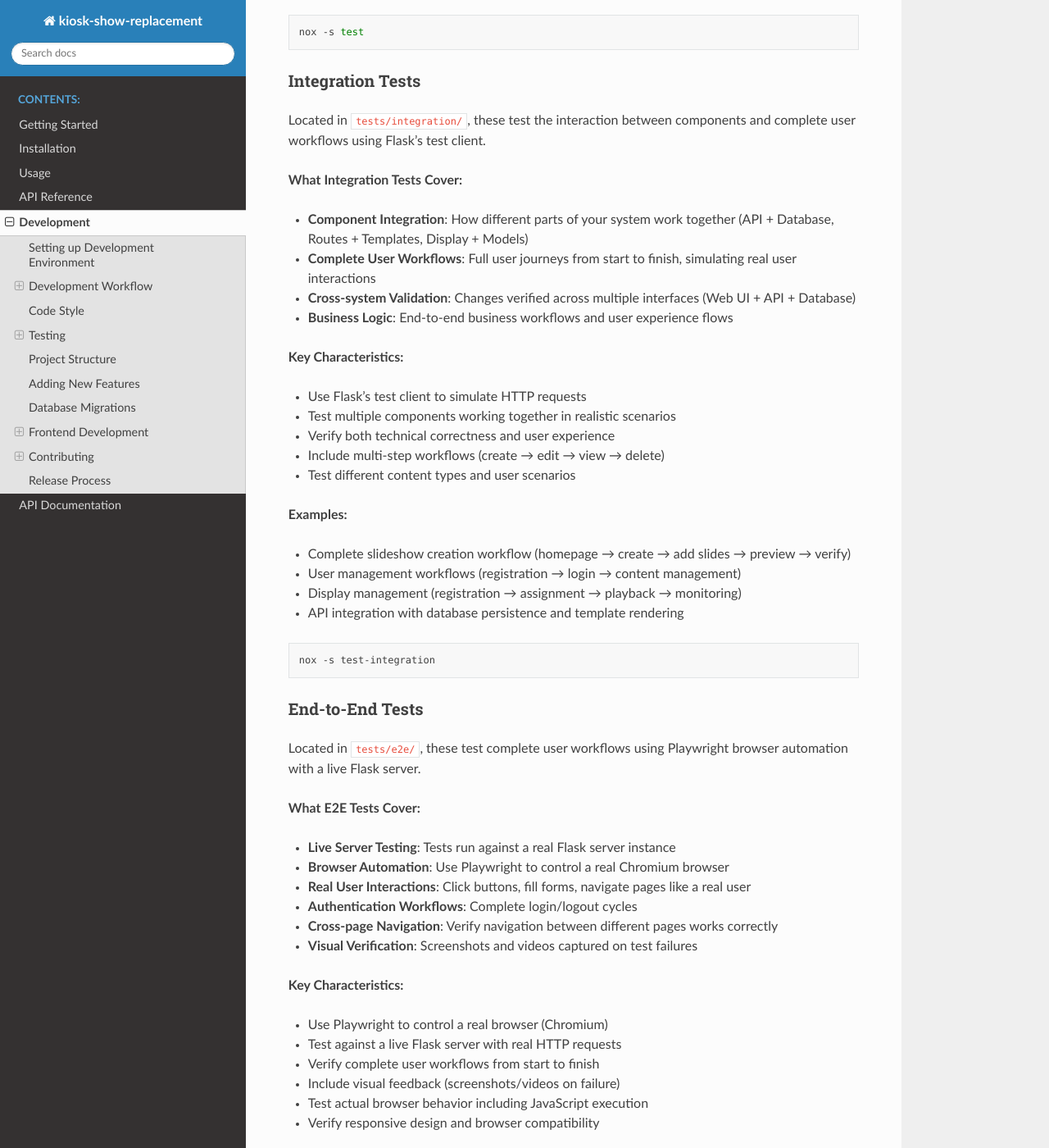
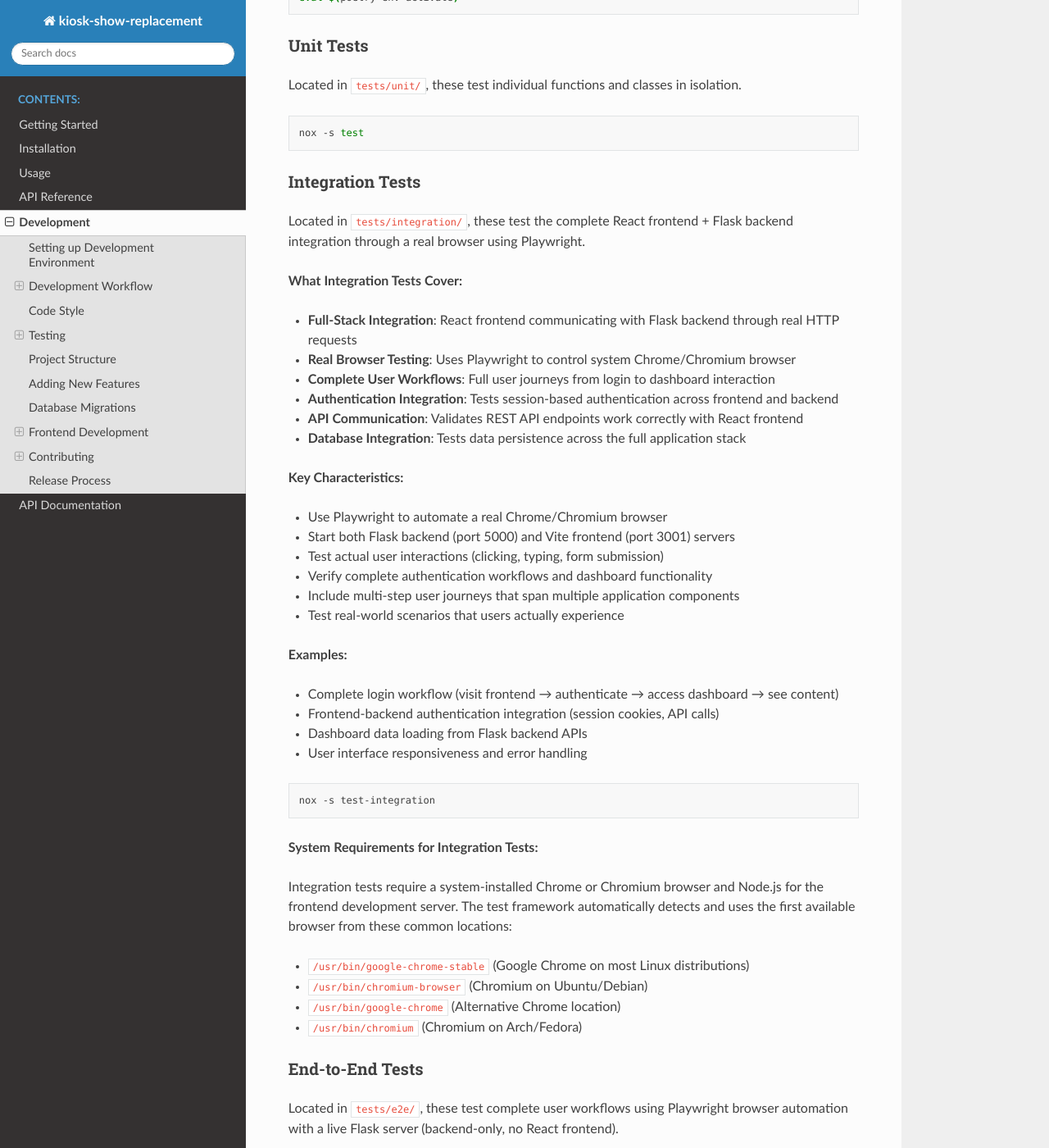
Before and after one commit to jantman/kiosk-show-replacement, a Sphinx documentation site: the page built from docs/development.rst, in a window 1280 px wide and 1400 px high, scrolled down 2393 px. Shown: the whole window at 82% size. Built offline with Sphinx 7.4.7 and the Read the Docs theme 3.1.0, drawn with Linux system fonts in a browser that asks for light colours; some of the changed text lies outside the part shown.

Commit message:
copilot / claude sonnet 4 - update docs on test suites

```diff
--- a/docs/development.rst
+++ b/docs/development.rst
@@ -111,6 +111,10 @@ Testing
 
 The project uses pytest for testing with three types of tests:
 
+1. **Unit Tests** (``tests/unit/``): Test individual functions and classes in isolation
+2. **Integration Tests** (``tests/integration/``): Full-stack browser tests of React frontend + Flask backend
+3. **End-to-End Tests** (``tests/e2e/``): Browser tests of Flask server-rendered pages
+
 **Important**: First activate your Poetry environment in any new terminal session:
 
 .. code-block:: bash
@@ -129,63 +133,76 @@ Located in ``tests/unit/``, these test individual functions and classes in isola
 Integration Tests
 ~~~~~~~~~~~~~~~~~
 
-Located in ``tests/integration/``, these test the interaction between components and complete user workflows using Flask's test client.
+Located in ``tests/integration/``, these test the complete React frontend + Flask backend integration through a real browser using Playwright.
 
 **What Integration Tests Cover:**
 
-* **Component Integration**: How different parts of your system work together (API + Database, Routes + Templates, Display + Models)
-* **Complete User Workflows**: Full user journeys from start to finish, simulating real user interactions
-* **Cross-system Validation**: Changes verified across multiple interfaces (Web UI + API + Database)
-* **Business Logic**: End-to-end business workflows and user experience flows
+* **Full-Stack Integration**: React frontend communicating with Flask backend through real HTTP requests
+* **Real Browser Testing**: Uses Playwright to control system Chrome/Chromium browser
+* **Complete User Workflows**: Full user journeys from login to dashboard interaction
+* **Authentication Integration**: Tests session-based authentication across frontend and backend
+* **API Communication**: Validates REST API endpoints work correctly with React frontend
+* **Database Integration**: Tests data persistence across the full application stack
 
 **Key Characteristics:**
 
-* Use Flask's test client to simulate HTTP requests
-* Test multiple components working together in realistic scenarios
-* Verify both technical correctness and user experience
-* Include multi-step workflows (create → edit → view → delete)
-* Test different content types and user scenarios
+* Use Playwright to automate a real Chrome/Chromium browser
+* Start both Flask backend (port 5000) and Vite frontend (port 3001) servers
+* Test actual user interactions (clicking, typing, form submission)
+* Verify complete authentication workflows and dashboard functionality
+* Include multi-step user journeys that span multiple application components
+* Test real-world scenarios that users actually experience
 
 **Examples:**
 
-* Complete slideshow creation workflow (homepage → create → add slides → preview → verify)
-* User management workflows (registration → login → content management)
-* Display management (registration → assignment → playback → monitoring)
-* API integration with database persistence and template rendering
+* Complete login workflow (visit frontend → authenticate → access dashboard → see content)
+* Frontend-backend authentication integration (session cookies, API calls)
+* Dashboard data loading from Flask backend APIs
+* User interface responsiveness and error handling
 
 .. code-block:: bash
 
    nox -s test-integration
 
+**System Requirements for Integration Tests:**
+
+Integration tests require a system-installed Chrome or Chromium browser and Node.js for the frontend development server. The test framework automatically detects and uses the first available browser from these common locations:
+
+* ``/usr/bin/google-chrome-stable`` (Google Chrome on most Linux distributions)
+* ``/usr/bin/chromium-browser`` (Chromium on Ubuntu/Debian)
+* ``/usr/bin/google-chrome`` (Alternative Chrome location)
+* ``/usr/bin/chromium`` (Chromium on Arch/Fedora)
+
 End-to-End Tests
 ~~~~~~~~~~~~~~~~
 
-Located in ``tests/e2e/``, these test complete user workflows using Playwright browser automation with a live Flask server.
+Located in ``tests/e2e/``, these test complete user workflows using Playwright browser automation with a live Flask server (backend-only, no React frontend).
 
 **What E2E Tests Cover:**
 
-* **Live Server Testing**: Tests run against a real Flask server instance
+* **Flask Server Testing**: Tests run against a live Flask server instance with traditional Jinja2 templates
 * **Browser Automation**: Use Playwright to control a real Chromium browser
-* **Real User Interactions**: Click buttons, fill forms, navigate pages like a real user
-* **Authentication Workflows**: Complete login/logout cycles
-* **Cross-page Navigation**: Verify navigation between different pages works correctly
+* **Server-Rendered Pages**: Test traditional Flask views and forms (non-React pages)
+* **Basic User Interactions**: Click buttons, fill forms, navigate pages like a real user
+* **Authentication Workflows**: Complete login/logout cycles using Flask's built-in auth
+* **Cross-page Navigation**: Verify navigation between different Flask template pages
 * **Visual Verification**: Screenshots and videos captured on test failures
 
 **Key Characteristics:**
 
 * Use Playwright to control a real browser (Chromium)
-* Test against a live Flask server with real HTTP requests
-* Verify complete user workflows from start to finish
+* Test against a live Flask server with server-rendered templates
+* Focus on traditional Flask web pages (not the React admin interface)
+* Verify backend-only workflows and basic web functionality
 * Include visual feedback (screenshots/videos on failure)
-* Test actual browser behavior including JavaScript execution
-* Verify responsive design and browser compatibility
+* Test browser behavior for server-rendered content
 
 **Examples:**
 
-* Complete login workflow (visit site → see login → authenticate → access dashboard)
-* Slideshow management workflow (login → create slideshow → add slides → preview)
-* Display management workflow (login → register display → assign slideshow → verify)
-* Responsive design verification across different viewport sizes
+* Basic server access and Flask template rendering
+* Traditional Flask form submission and validation
+* Server-side authentication and session management
+* Flask route navigation and error handling
 
 .. code-block:: bash
 
@@ -260,6 +277,17 @@ Database Testing
 ~~~~~~~~~~~~~~~~
 
 Tests use an in-memory SQLite database for speed. The test database is automatically created and destroyed for each test session.
+
+Test Type Summary
+~~~~~~~~~~~~~~~~~
+
+**When to use each test type:**
+
+* **Unit Tests** (``nox -s test``): Testing individual functions, classes, or small components in isolation. Fast and focused.
+* **Integration Tests** (``nox -s test-integration``): Testing the complete React + Flask application stack through a real browser. Use for validating user experiences and frontend-backend integration.
+* **E2E Tests** (``nox -s test-e2e``): Testing Flask server-rendered pages (non-React) through a browser. Use for basic server functionality and traditional web page testing.
+
+**Test execution speed:** Unit < E2E < Integration (Integration tests are slowest due to starting both servers)
 
 Project Structure
 -----------------
```
